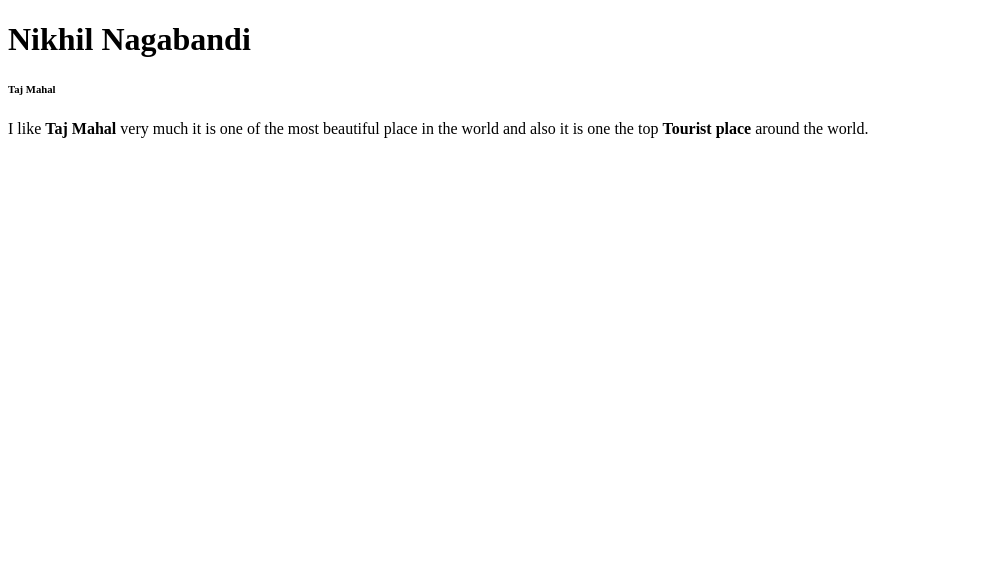
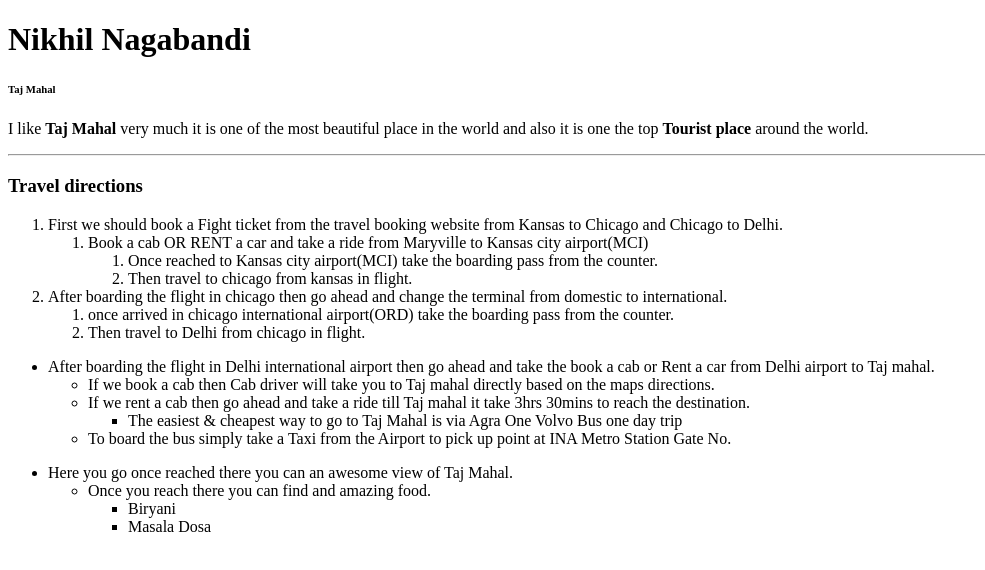
Before and after one commit to 44-563-WebApps-F21/webapps-f21-assignment-3-nagabandinikhil, a plain HTML site: page index.html in a window 1280 px wide. Shown: the whole page, without its empty margins (0-985 px from the left). Drawn offline with Linux system fonts and the light colour scheme.

Commit message:
Added to the Travel Directions to the favorite place in index.html

```diff
--- a/index.html
+++ b/index.html
@@ -9,5 +9,70 @@
 	<p>
 		I like <strong>Taj Mahal</strong> very much it is one of the most beautiful place in the world and also it is one the top <strong>Tourist place</strong> around the world.
 	</p>
-	</body>
+	<hr>
+	<h3>Travel directions</h3>
+	<ol>
+		<li>
+			First we should book a Fight ticket from the travel booking website from Kansas to Chicago and Chicago to Delhi.
+			<ol>
+				<li>Book a cab OR RENT a car and take a ride from Maryville to Kansas city airport(MCI)
+					<ol>
+						<li>
+							Once reached to Kansas city airport(MCI) take the boarding pass from the counter.
+						</li>
+						<li>
+							Then travel to chicago from kansas in flight.
+						</li>
+					</ol>
+				</li>
+			</ol>
+		</li>
+		<li>
+			After boarding the flight in chicago then go ahead and change the terminal from domestic to international.
+			<ol>
+				<li>
+					once arrived in chicago international airport(ORD) take the boarding pass from the counter.
+				</li>
+				<li>
+					Then travel to Delhi from chicago in flight.
+				</li>
+			</ol>
+		</li>
+	</ol>
+	<ul>
+		<li>
+			After boarding the flight in Delhi international airport then go ahead and take the book a cab or Rent a car from Delhi airport to Taj mahal.
+		</li>
+		<ul>
+			<li>
+				If we book a cab then Cab driver will take you to Taj mahal directly based on the maps directions.
+			</li>
+			<li>
+				If we rent a cab then go ahead and take a ride till Taj mahal it take 3hrs 30mins to reach the destination.
+				<ul>
+					<li>
+						The easiest & cheapest way to go to Taj Mahal is via Agra One Volvo Bus one day trip
+					</li>
+				</ul>
+			</li>
+			<li>
+				To board the bus simply take a Taxi from the Airport to pick up point at INA Metro Station Gate No.
+			</li>
+		</ul>
+	</ul>
+	<ul>
+		<li>
+			Here you go once reached there you can an awesome view of Taj Mahal.
+			<ul>
+				<li>
+					Once you reach there you can find and amazing food.
+					<ul>
+						<li>Biryani</li>
+						<li>Masala Dosa</li>
+					</ul>
+				</li>
+			</ul>
+		</li>
+	</ul>
+</body>
 </html>
```
